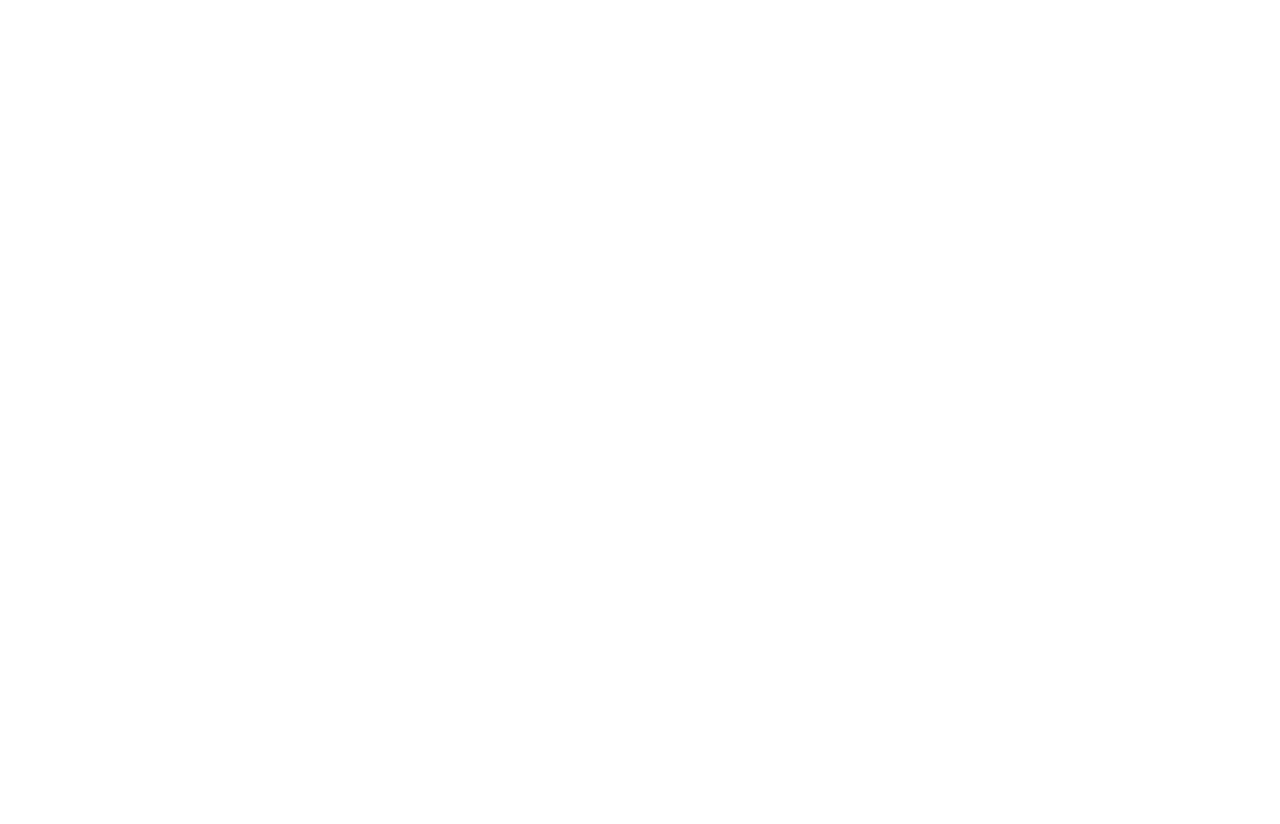
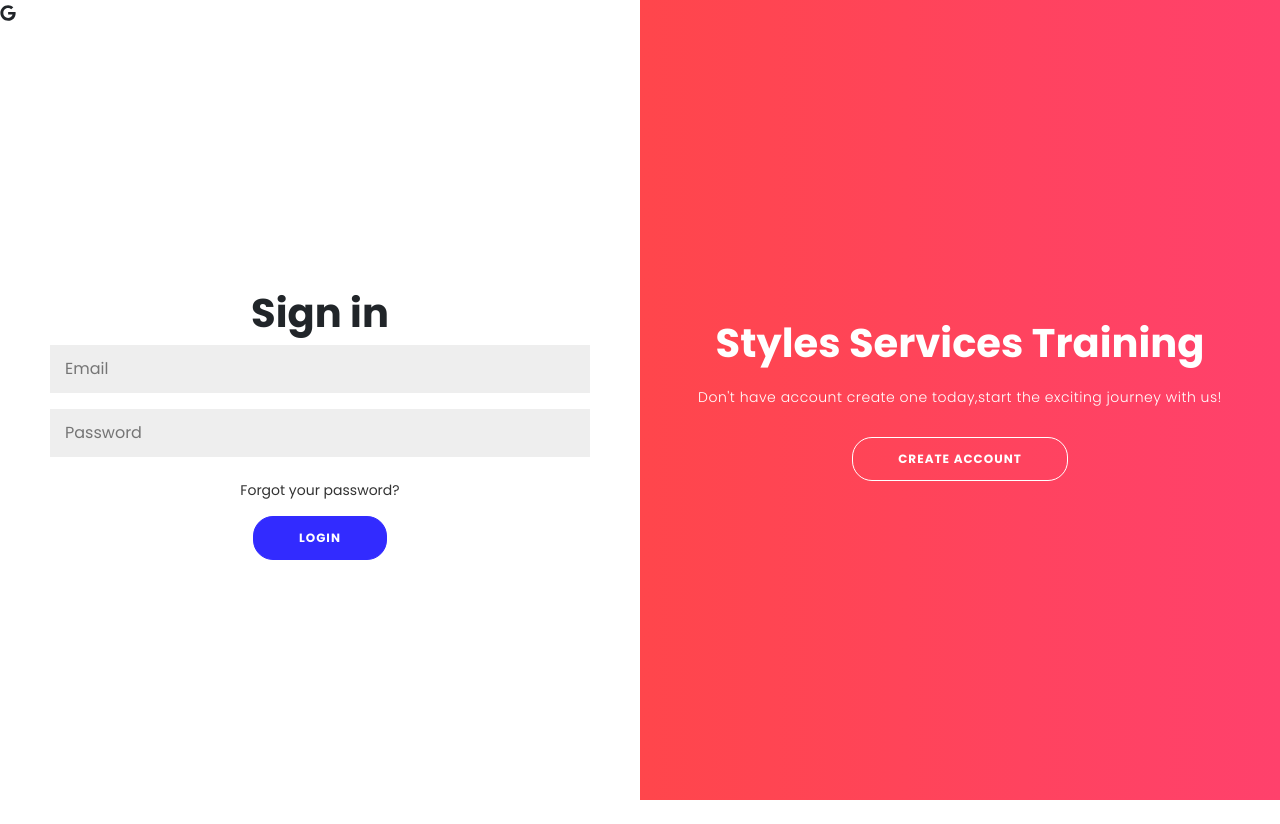
Before and after one commit to givenmphiwe/stylesservices, a React (Create React App) app: page /login in a window 1280 px wide. Before the commit this address had no page. Before the commit the page ends 800 px from the top, so only its background shows below. Built offline with nearby package versions, Linux system fonts and the light colour scheme.

Commit message:
eish updates>>!!please don't breaak

```diff
--- a/package.json
+++ b/package.json
@@ -18,6 +18,7 @@
     "react-icons": "^4.8.0",
     "react-router-dom": "^6.11.1",
     "react-scripts": "5.0.1",
+    "styled-components": "^6.0.1",
     "web-vitals": "^2.1.4"
   },
   "scripts": {
--- a/src/App.js
+++ b/src/App.js
@@ -11,6 +11,7 @@
 import { Booktraining } from "./components/Book-training";
 import { TrainingLandin } from "./components/TrainingLandin";
 import { BarmanTraining } from "./components/BarmanTraining";
+import { Login } from "./components/login"
 
 const App = () => {
   let routes = useRoutes([
@@ -23,7 +24,8 @@
     { path: "Placement", element: <Placement /> },
     { path: "Booktraining", element: <Booktraining /> },
     { path: "TrainingLandin", element: <TrainingLandin /> },
-    {path: "BarmanTraining", element: <BarmanTraining/> },
+    { path: "BarmanTraining", element: <BarmanTraining/> },
+    { path: "login", element: <Login/> },
   ]);
   return routes;
 };
--- a/src/components/BarmanTraining.js
+++ b/src/components/BarmanTraining.js
@@ -1,6 +1,4 @@
 import React, { useState } from "react";
-import DrinksImg from "../assets/Glass-wine.jpg";
-import Logo from "../assets/styles-services-logo.png";
 import { useNavigate } from "react-router-dom";
 import "./styles/BarmanTraining.css"
 
@@ -65,12 +63,16 @@
 
 
   return (
-    <>
+    <div className="barman-body">
       <div className='app'>
 			{showScore ? (
 				<div className='score-section'>
-					You scored {score} out of {questions.length}
+					You scored {score} out of {questions.length} <br/>
+					<br/>
+					 Be accessed and get certificate from our training
+					<button>Start</button>
 				</div>
+
 			) : (
 				<>
 					<div className='question-section'>
@@ -81,12 +83,12 @@
 					</div>
 					<div className='answer-section'>
 						{questions[currentQuestion].answerOptions.map((answerOption) => (
-							<button onClick={() => handleAnswerOptionClick(answerOption.isCorrect)}>{answerOption.answerText}</button>
+							<button className="buttonss" onClick={() => handleAnswerOptionClick(answerOption.isCorrect)}>{answerOption.answerText}</button>
 						))}
 					</div>
 				</>
 			)}
 		</div>
-    </>
+    </div>
   );
 }
--- /dev/null
+++ b/src/components/LoginComponents.js
@@ -0,0 +1,160 @@
+import styled from 'styled-components';
+
+ export const Container = styled.div`
+ background-color: #fff;
+ border-radius: 10px;
+ box-shadow: 0 14px 28px rgba(0, 0, 0, 0.25), 0 10px 10px rgba(0, 0, 0, 0.22);
+
+ overflow: hidden;
+ width: 678px;
+ max-width: 100%;
+ min-height: 100%;
+
+ `;
+
+ export const SignUpContainer = styled.div`
+  position: absolute;
+  top: 0;
+  height: 100%;
+  transition: all 0.6s ease-in-out;
+  left: 0;
+  width: 50%;
+  opacity: 0;
+  z-index: 1;
+  ${props => props.signinIn !== true ? `
+    transform: translateX(100%);
+    opacity: 1;
+    z-index: 5;
+  `
+  : null}
+ `;
+
+
+ export const SignInContainer = styled.div`
+ position: absolute;
+ top: 0;
+ height: 100%;
+ transition: all 0.6s ease-in-out;
+ left: 0;
+ width: 50%;
+ z-index: 2;
+ ${props => (props.signinIn !== true ? `transform: translateX(100%);` : null)}
+ `;
+
+ export const Form = styled.form`
+ background-color: #ffffff;
+ display: flex;
+ align-items: center;
+ justify-content: center;
+ flex-direction: column;
+ padding: 0 50px;
+ height: 100%;
+ text-align: center;
+ `;
+
+ export const Title = styled.h1`
+ font-weight: bold;
+ margin: 0;
+ `;
+
+ export const Input = styled.input`
+ background-color: #eee;
+ border: none;
+ padding: 12px 15px;
+ margin: 8px 0;
+ width: 100%;
+ `;
+
+
+ export const Button = styled.button`
+    border-radius: 20px;
+    border: 1px solid #322bff;
+    background-color: #322bff;
+    color: #ffffff;
+    font-size: 12px;
+    font-weight: bold;
+    padding: 12px 45px;
+    letter-spacing: 1px;
+    text-transform: uppercase;
+    transition: transform 80ms ease-in;
+    &:active{
+        transform: scale(0.95);
+    }
+    &:focus {
+        outline: none;
+    }
+ `;
+ export const GhostButton = styled(Button)`
+ background-color: transparent;
+ border-color: #ffffff;
+ `;
+
+ export const Anchor = styled.a`
+ color: #333;
+ font-size: 14px;
+ text-decoration: none;
+ margin: 15px 0;
+ `;
+ export const OverlayContainer = styled.div`
+position: absolute;
+top: 0;
+left: 50%;
+width: 50%;
+height: 100%;
+overflow: hidden;
+transition: transform 0.6s ease-in-out;
+z-index: 100;
+${props =>
+  props.signinIn !== true ? `transform: translateX(-100%);` : null}
+`;
+
+export const Overlay = styled.div`
+background: #ff416c;
+background: -webkit-linear-gradient(to right, #ff4b2b, #ff416c);
+background: linear-gradient(to right, #ff4b2b, #ff416c);
+background-repeat: no-repeat;
+background-size: cover;
+background-position: 0 0;
+color: #ffffff;
+position: relative;
+left: -100%;
+height: 100%;
+width: 200%;
+transform: translateX(0);
+transition: transform 0.6s ease-in-out;
+${props => (props.signinIn !== true ? `transform: translateX(50%);` : null)}
+`;
+
+ export const OverlayPanel = styled.div`
+     position: absolute;
+     display: flex;
+     align-items: center;
+     justify-content: center;
+     flex-direction: column;
+     padding: 0 40px;
+     text-align: center;
+     top: 0;
+     height: 100%;
+     width: 50%;
+     transform: translateX(0);
+     transition: transform 0.6s ease-in-out;
+ `;
+
+ export const LeftOverlayPanel = styled(OverlayPanel)`
+   transform: translateX(-20%);
+   ${props => props.signinIn !== true ? `transform: translateX(0);` : null}
+ `;
+
+ export const RightOverlayPanel = styled(OverlayPanel)`
+     right: 0;
+     transform: translateX(0);
+     ${props => props.signinIn !== true ? `transform: translateX(20%);` : null}
+ `;
+
+ export const Paragraph = styled.p`
+ font-size: 14px;
+   font-weight: 100;
+   line-height: 20px;
+   letter-spacing: 0.5px;
+   margin: 20px 0 30px
+ `;
--- a/src/components/Training.js
+++ b/src/components/Training.js
@@ -60,7 +60,7 @@
         </p>
 
         <div className="content-box">
-          <div onClick={() => navigate("/BarmanTraining")} className="card">
+          <div onClick={() => navigate("/login")} className="card">
             <FaMarkdown />
             <h2>Barman</h2>
             <p>
--- /dev/null
+++ b/src/components/login.js
@@ -0,0 +1,58 @@
+import React from "react";
+import * as Components from "./LoginComponents";
+import { useNavigate } from "react-router-dom";
+import { FaGoogle } from "react-icons/fa";
+
+export const Login = () => {
+  const [signIn, toggle] = React.useState(true);
+  const navigate = useNavigate();
+
+  return (
+    <Components.Container>
+      <Components.SignUpContainer signinIn={signIn}>
+        <Components.Form>
+          <Components.Title>Create Account</Components.Title>
+          <Components.Input type="text" placeholder="Name" required/>
+          <Components.Input type="email" placeholder="Email" required/>
+          <Components.Input type="password" placeholder="Password" required/>
+          <Components.Button>Sign Up</Components.Button>
+        </Components.Form>
+      </Components.SignUpContainer>
+
+      <Components.SignInContainer signinIn={signIn}>
+      <FaGoogle/>
+        <Components.Form>
+          <Components.Title>Sign in</Components.Title>
+          <Components.Input type="email" placeholder="Email" required/>
+          <Components.Input type="password" placeholder="Password" required/>
+          <Components.Anchor href="#">Forgot your password?</Components.Anchor>
+          <Components.Button onClick={() => navigate("/TrainingLandin")}>Login</Components.Button>
+        </Components.Form>
+      </Components.SignInContainer>
+
+      <Components.OverlayContainer signinIn={signIn}>
+        <Components.Overlay signinIn={signIn}>
+          <Components.LeftOverlayPanel signinIn={signIn}>
+            <Components.Title>Login to your account</Components.Title>
+            <Components.Paragraph>
+              Carry on with the great journey
+            </Components.Paragraph>
+            <Components.GhostButton onClick={() => toggle(true)}>
+              Login here
+            </Components.GhostButton>
+          </Components.LeftOverlayPanel>
+
+          <Components.RightOverlayPanel signinIn={signIn}>
+            <Components.Title>Styles Services Training</Components.Title>
+            <Components.Paragraph>
+              Don't have account create one today,start the exciting journey with us!
+            </Components.Paragraph>
+            <Components.GhostButton onClick={() => toggle(false)}>
+            Create Account
+            </Components.GhostButton>
+          </Components.RightOverlayPanel>
+        </Components.Overlay>
+      </Components.OverlayContainer>
+    </Components.Container>
+  );
+};
--- a/src/components/styles/BarmanTraining.css
+++ b/src/components/styles/BarmanTraining.css
@@ -1,4 +1,29 @@
+.barman-body {
+  margin: 0;
+  font-family: -apple-system, BlinkMacSystemFont, "Segoe UI", "Roboto", "Oxygen",
+    "Ubuntu", "Cantarell", "Fira Sans", "Droid Sans", "Helvetica Neue",
+    sans-serif;
+  -webkit-font-smoothing: antialiased;
+  -moz-osx-font-smoothing: grayscale;
+  background-color: #7cc6fe;
+  display: flex;
+  justify-content: center;
+  align-items: center;
+  min-height: 100vh;
+}
 
+.app {
+  background-color: #252d4a;
+  width: 450px;
+  min-height: 200px;
+  height: min-content;
+  border-radius: 15px;
+  padding: 20px;
+  box-shadow: 10px 10px 42px 0px rgba(0, 0, 0, 0.75);
+  display: flex;
+  justify-content: space-evenly;
+  color: #fff;
+}
 .score-section {
   display: flex;
   font-size: 24px;
@@ -41,7 +66,7 @@
   justify-content: space-between;
 }
 
-  button {
+.buttonss {
   width: 100%;
   font-size: 16px;
   color: #ffffff;
```
Also changed, not shown: 1 other file (tests, documents, lock files or other folders). Lines whose indentation alone changed are shown as unchanged.
